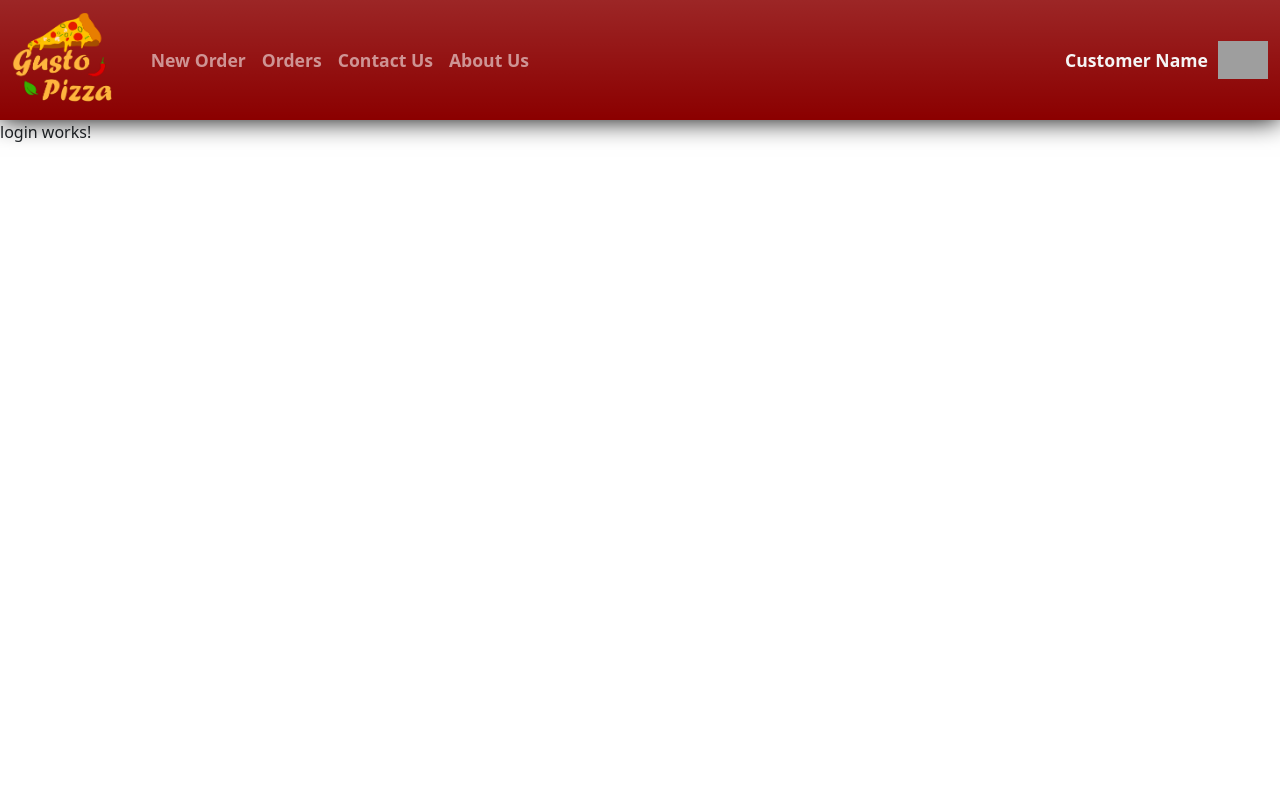
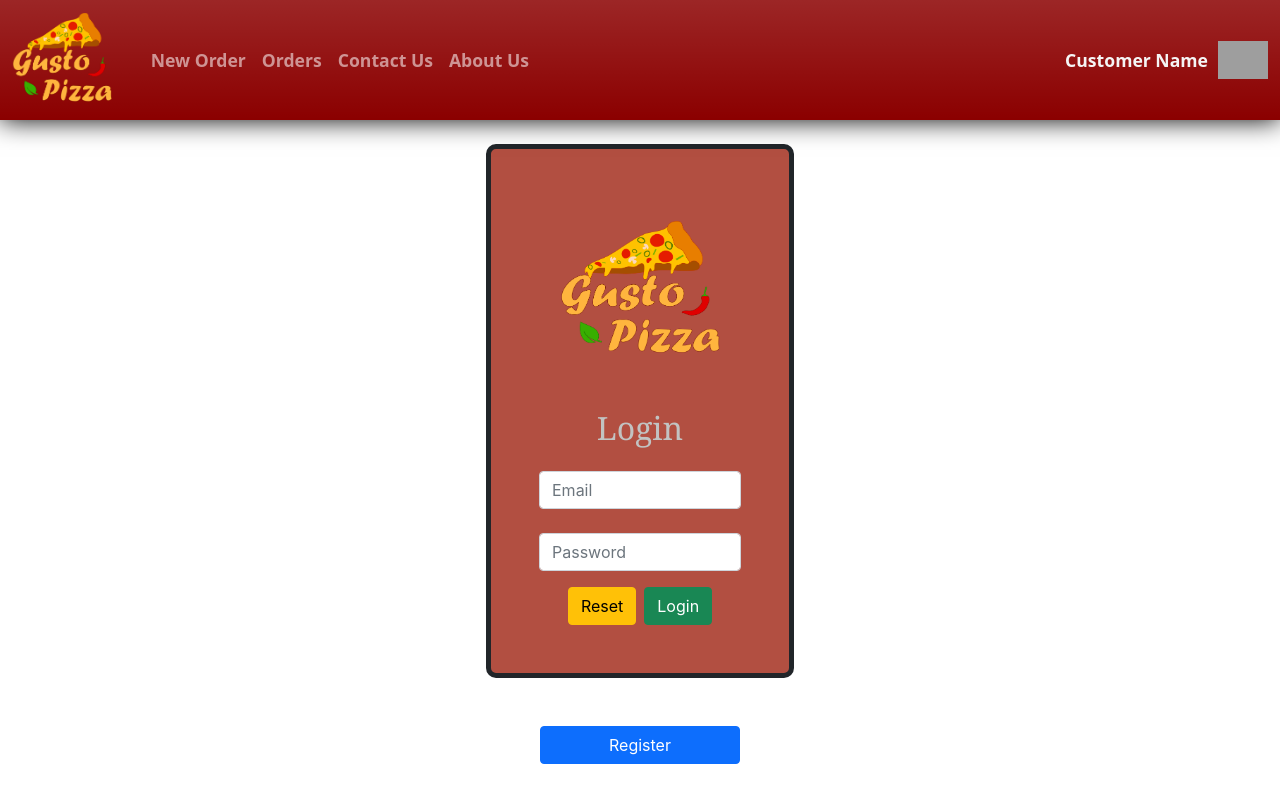
Before and after one commit to MajdAssad22/Gusto-Pizza, an Angular app: page /Login in a window 1280 px wide. Built offline with nearby package versions, Linux system fonts and the light colour scheme; grey boxes are pictures that could not be loaded.

Commit message:
Add a login code html file and css file

```diff
--- a/src/app/pages/login/login.component.css
+++ b/src/app/pages/login/login.component.css
@@ -0,0 +1,58 @@
+*{
+
+    font-family:-apple-system, BlinkMacSystemFont, 'Segoe UI', Roboto, Oxygen, Ubuntu, Cantarell, 'Open Sans', 'Helvetica Neue', sans-serif;
+}
+
+
+ /* body{
+    background-color: green;
+     background-image:  url(../../../assets/images/Background.jpg);
+}  */
+.main-frame{
+    /* filter : blur(8px); */
+    background-color: #981400be;
+}
+.img{
+    width: 160px;
+    height: 140px;
+}
+.border-5{
+    border-radius: 10px;
+}
+.txt-login{
+    font-family: 'Poppins', sans-serif;
+            color : #c2c3c2;
+}
+.out-btn button{
+width: 200px;
+}
+.txt-register{
+    font-family:Georgia, 'Times New Roman', Times, serif;
+    color : #c2c3c2;
+}
+.box12{
+    background-color: green;
+    width:200px;
+    height: 100px;
+    margin-top: 20px;
+    align-items: center;
+}
+.new-text{
+    color : darkblue;
+    background-color: firebrick;
+    font-family: fantasy;
+    border: 2px solid black;
+    height: 150px;
+
+}
+.left-side{
+    align-items: center;
+}
+.left-side img{
+    width: 120px;
+    height: 120px;
+    margin:0 auto;
+}
+.bg-success{
+    opacity: 0.7;
+}
--- a/src/app/pages/login/login.component.html
+++ b/src/app/pages/login/login.component.html
@@ -1 +1,50 @@
-<p>login works!</p>
+
+    <div class="container">
+
+        <div class="row">
+
+            <!--Left Side-->
+            <div class="left-side  col-md-2 col-lg-4 col-sm-2 col-xs-2 d-flex justify-content-center ">
+            </div>
+
+<!-- flex-column : fix the problem of register button -->
+
+            <!--Center-->
+            <div class="col-md-8 col-lg-4 col-sm-8 col-xs-8 d-flex flex-column justify-content-center">
+                    <div class="border main-frame m-4 border-dark border-5 p-5">
+                            <div class="d-flex mt-4 flex-row justify-content-center">
+                                <img class="img justify-content-center" src="../../../assets/images/GustoPizzaLogo Without BG.png">
+                            </div>
+
+                            <h2 class="txt-register d-flex flex-row justify-content-center mt-5">
+                            Login
+                            </h2>
+
+                            <div class="d-flex mt-4 flex-row justify-content-center">
+                                <input class = "form-control" type="text" placeholder="Email" name="" id="">
+                            </div>
+
+                            <div class="d-flex mt-4 flex-row justify-content-center">
+                                <input class = "form-control" type="password" placeholder="Password" name="" id="">
+                            </div>
+
+                            <div class="d-flex justify-content-center mt-2">
+                                <button type="button" class=" mt-2 btn btn-warning">Reset</button>
+                                <button type="button" class="ms-2 mt-2 btn btn-success">Login</button>
+                            </div>
+                    </div>
+
+                    <div class="out-btn d-flex mt-3 justify-content-center">
+                        <a  href="/Regiester/register.html">
+                            <button class=" btn btn-primary mt-2" type="button" >Register</button>
+                        </a>
+                    </div>
+
+            </div>
+            <!--Right Side-->
+            <div class="col-md-2 col-lg-4 col-sm-2 col-xs-2 d-flex justify-content-center"></div>
+
+        </div>
+
+    </div>
+<!-- main-frame is the border with the color -->
```
